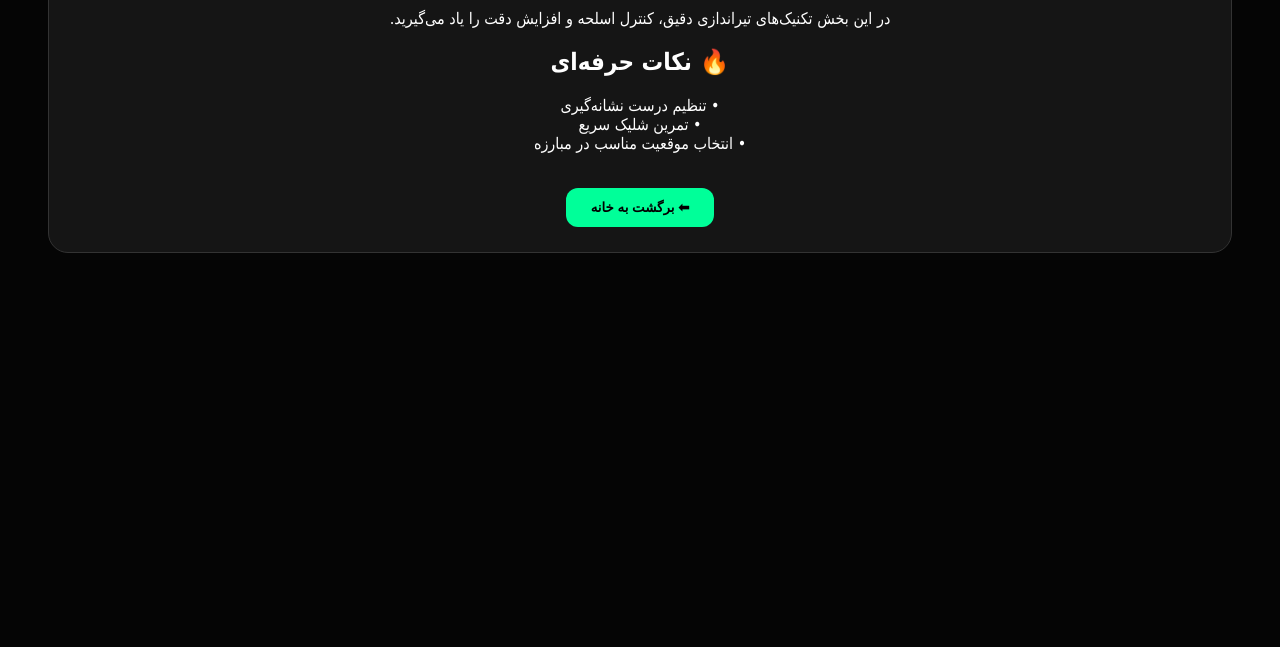
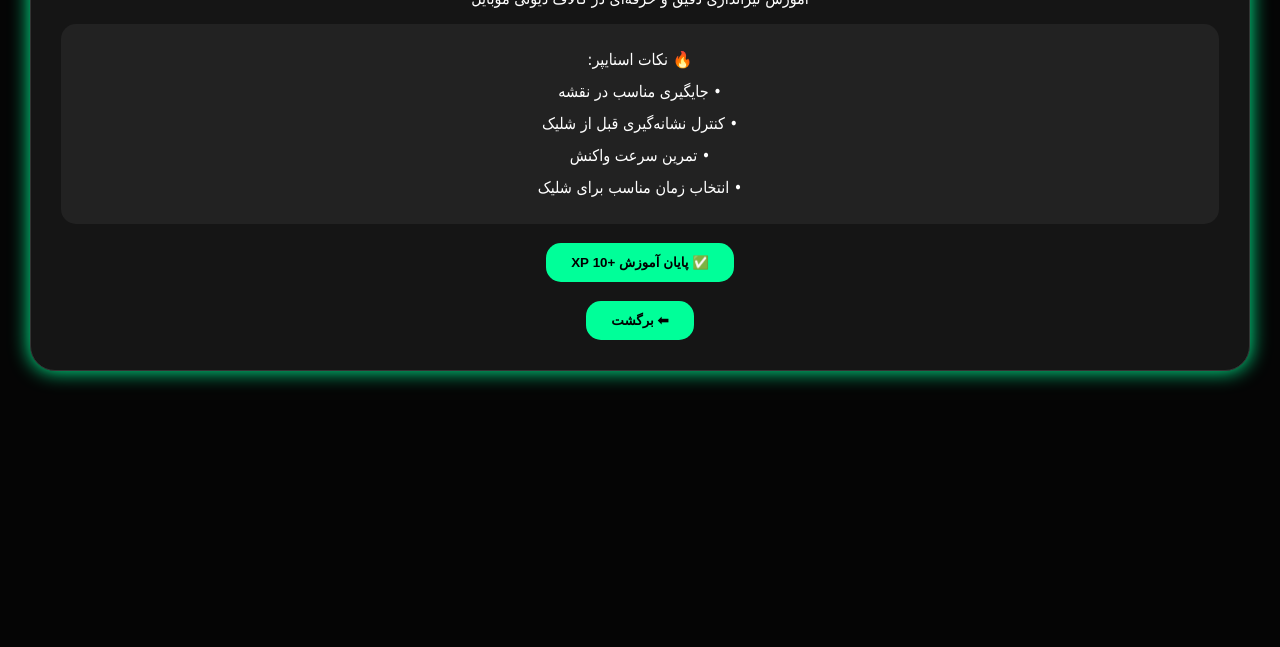
Before and after one commit to alisanjooui9-lang/Ghost-Academy-Beta, a plain HTML site: page sniper.html in a window 1280 px wide. Shown: the part 153-800 px from the top of the page. Drawn offline with Linux system fonts and the light colour scheme.

Commit message:
اسنایپر

```diff
--- a/sniper.html
+++ b/sniper.html
@@ -8,35 +8,51 @@
 
 <title>آموزش اسنایپر | Ghost Academy</title>
 
+
 <style>
 
 body{
 
+margin:0;
 background:#050505;
 color:white;
 font-family:tahoma;
+padding:30px;
 text-align:center;
-padding:40px;
 
 }
 
-
-h1{
-
-color:#00ff99;
-font-size:35px;
-
-}
 
 
 .box{
 
 background:#151515;
-padding:25px;
-border-radius:20px;
+padding:30px;
+border-radius:25px;
 border:1px solid #333;
+box-shadow:0 0 20px #00ff99;
 
 }
+
+
+
+h1,h2{
+
+color:#00ff99;
+
+}
+
+
+
+.tip{
+
+background:#222;
+padding:20px;
+border-radius:15px;
+line-height:2;
+
+}
+
 
 
 button{
@@ -44,8 +60,9 @@ button{
 background:#00ff99;
 border:0;
 padding:12px 25px;
-border-radius:12px;
+border-radius:15px;
 font-weight:bold;
+cursor:pointer;
 
 }
 
@@ -54,36 +71,68 @@ font-weight:bold;
 </head>
 
 
+
 <body>
+
 
 
 <div class="box">
 
-<h1>🔫 آموزش اسنایپر</h1>
+
+<h1>
+🔫 آموزش اسنایپر
+</h1>
 
 
 <p>
-در این بخش تکنیک‌های تیراندازی دقیق،
-کنترل اسلحه و افزایش دقت را یاد می‌گیرید.
+آموزش تیراندازی دقیق و حرفه‌ای در کالاف دیوتی موبایل
 </p>
 
 
-<h2>🔥 نکات حرفه‌ای</h2>
 
-<p>
-• تنظیم درست نشانه‌گیری<br>
-• تمرین شلیک سریع<br>
-• انتخاب موقعیت مناسب در مبارزه
-</p>
+<div class="tip">
+
+🔥 نکات اسنایپر:
+
+<br>
+
+• جایگیری مناسب در نقشه
+
+<br>
+
+• کنترل نشانه‌گیری قبل از شلیک
+
+<br>
+
+• تمرین سرعت واکنش
+
+<br>
+
+• انتخاب زمان مناسب برای شلیک
+
+</div>
+
 
 
 <br>
 
 
+<button onclick="completeLesson()">
+
+✅ پایان آموزش +10 XP
+
+</button>
+
+
+
+<br><br>
+
+
+
 <a href="index.html">
 
 <button>
-⬅ برگشت به خانه
+⬅ برگشت
 </button>
 
 </a>
@@ -92,6 +141,51 @@ font-weight:bold;
 </div>
 
 
+
+
+<script>
+
+
+function completeLesson(){
+
+
+let xp = Number(localStorage.getItem("xp")) || 0;
+
+let level = Number(localStorage.getItem("level")) || 1;
+
+
+
+xp += 10;
+
+
+
+if(xp >= 100){
+
+xp = 0;
+
+level++;
+
+alert("🎉 لول جدید باز شد!");
+
+}
+
+
+
+localStorage.setItem("xp",xp);
+
+localStorage.setItem("level",level);
+
+
+
+alert("🔥 10 XP دریافت کردی!");
+
+}
+
+
+</script>
+
+
+
 </body>
 
 </html>
```
